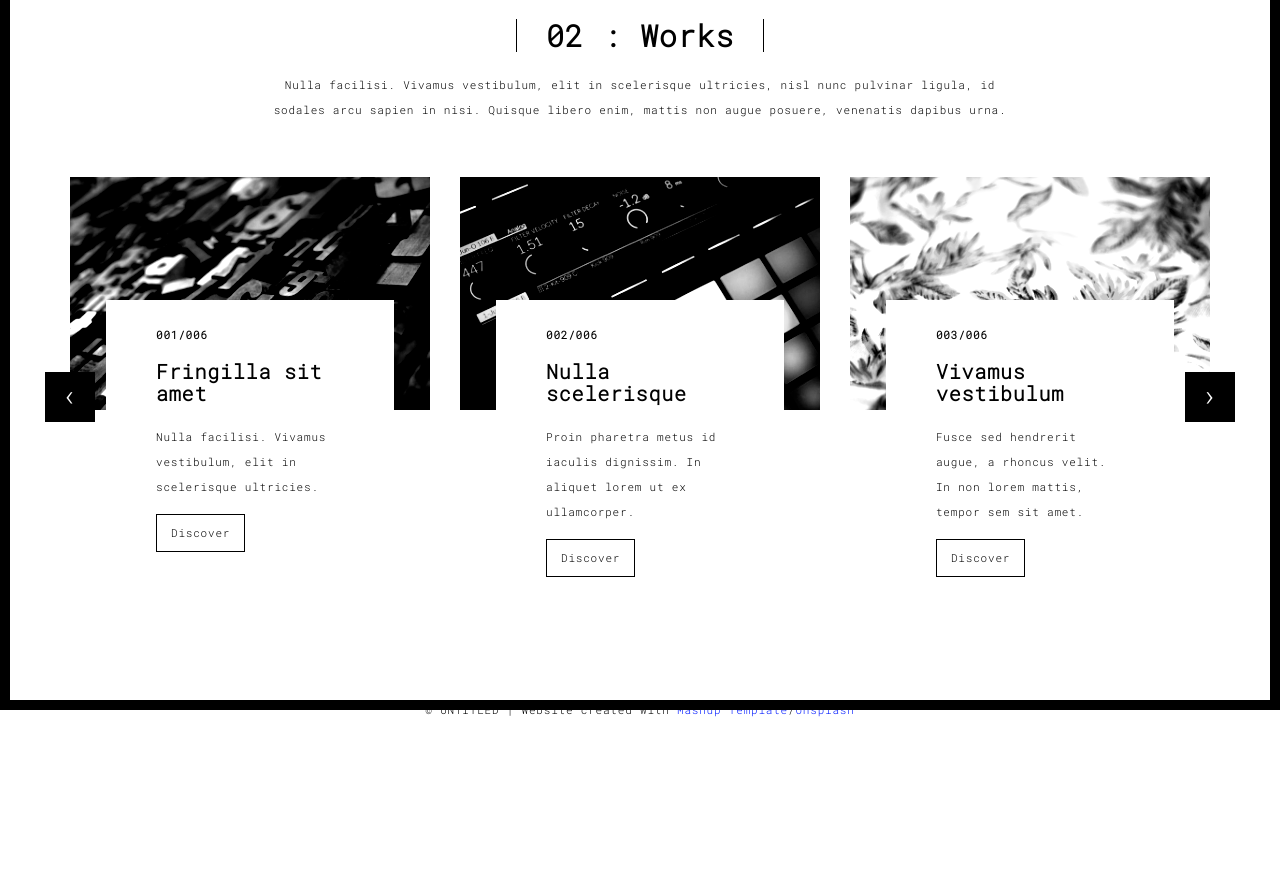
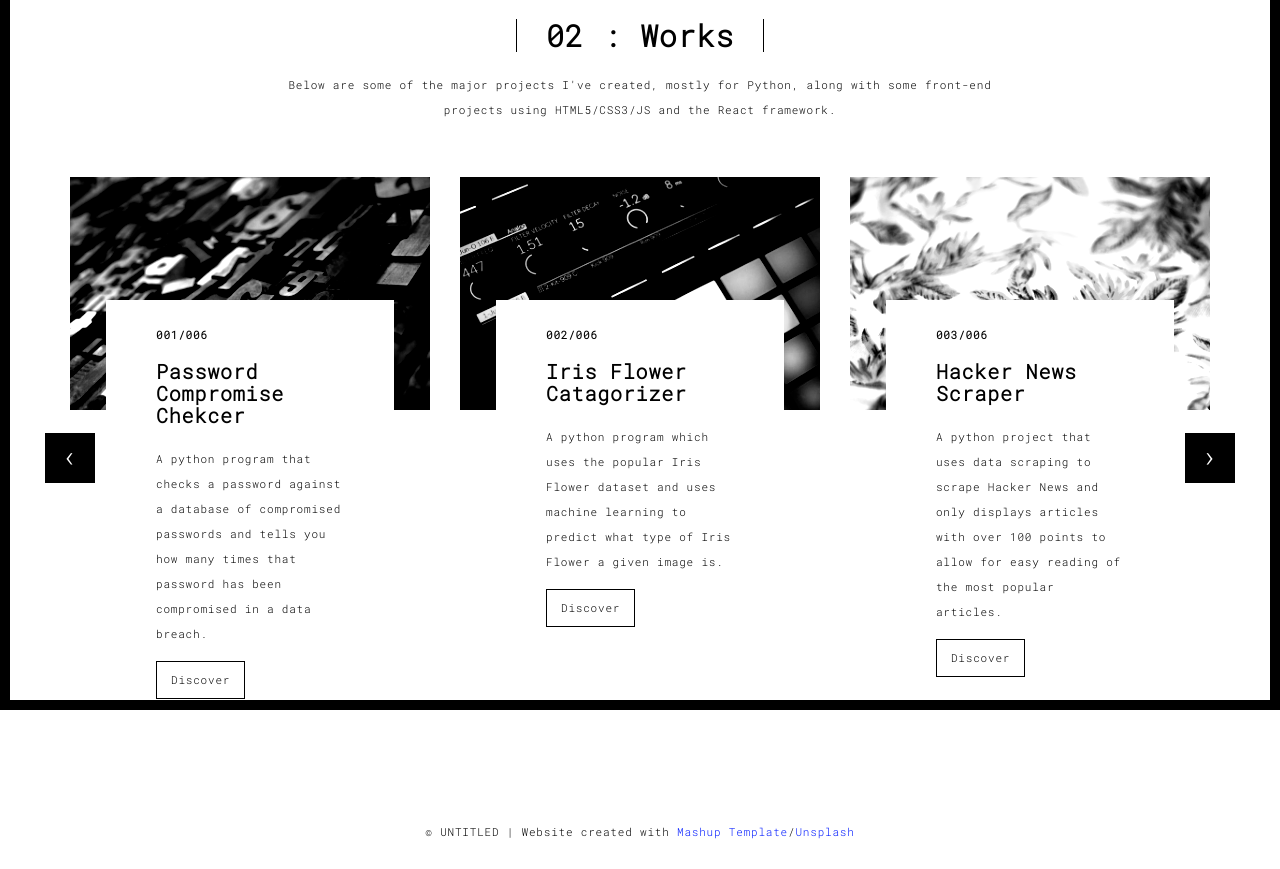
Before and after one commit to jordinkolman/portfolio, a Flask app: page /works.html in a window 1280 px wide. Shown: the part 90-959 px from the top of the page. Before the commit the page ends 807 px from the top, so only its background shows below. Run offline with Flask 2, Linux system fonts and the light colour scheme; some libraries are stand-ins or nearby versions.

Commit message:
added copy to works.html

```diff
--- a/templates/works.html
+++ b/templates/works.html
@@ -67,10 +67,8 @@
             <div class="text-center">
               <h1 class="h2">02 : Works</h1>
               <p>
-                Nulla facilisi. Vivamus vestibulum, elit in scelerisque
-                ultricies, nisl nunc pulvinar ligula, id sodales arcu sapien in
-                nisi. Quisque libero enim, mattis non augue posuere, venenatis
-                dapibus urna.
+                Below are some of the major projects I've created, mostly for Python, along with some front-end
+                projects using HTML5/CSS3/JS and the React framework.
               </p>
             </div>
           </div>
@@ -95,10 +93,11 @@
                       </a>
                       <div class="card-container card-container-lg">
                         <h4>001/006</h4>
-                        <h3>Fringilla sit amet</h3>
+                        <h3>Password Compromise Chekcer</h3>
                         <p>
-                          Nulla facilisi. Vivamus vestibulum, elit in
-                          scelerisque ultricies.
+                          A python program that checks a password against a database of
+                          compromised passwords and tells you how many times that password has been
+                          compromised in a data breach.
                         </p>
                         <a href="./work.html" title="" class="btn btn-default"
                           >Discover</a
@@ -119,10 +118,10 @@
                       </a>
                       <div class="card-container card-container-lg">
                         <h4>002/006</h4>
-                        <h3>Nulla scelerisque</h3>
+                        <h3>Iris Flower Catagorizer</h3>
                         <p>
-                          Proin pharetra metus id iaculis dignissim. In aliquet
-                          lorem ut ex ullamcorper.
+                          A python program which uses the popular Iris Flower dataset and uses
+                          machine learning to predict what type of Iris Flower a given image is.
                         </p>
                         <a href="./work.html" title="" class="btn btn-default"
                           >Discover</a
@@ -143,10 +142,11 @@
                       </a>
                       <div class="card-container card-container-lg">
                         <h4>003/006</h4>
-                        <h3>Vivamus vestibulum</h3>
+                        <h3>Hacker News Scraper</h3>
                         <p>
-                          Fusce sed hendrerit augue, a rhoncus velit. In non
-                          lorem mattis, tempor sem sit amet.
+                          A python project that uses data scraping to scrape Hacker News and
+                          only displays articles with over 100 points to allow for easy reading of
+                          the most popular articles.
                         </p>
                         <a href="./work.html" title="" class="btn btn-default"
                           >Discover</a
```
